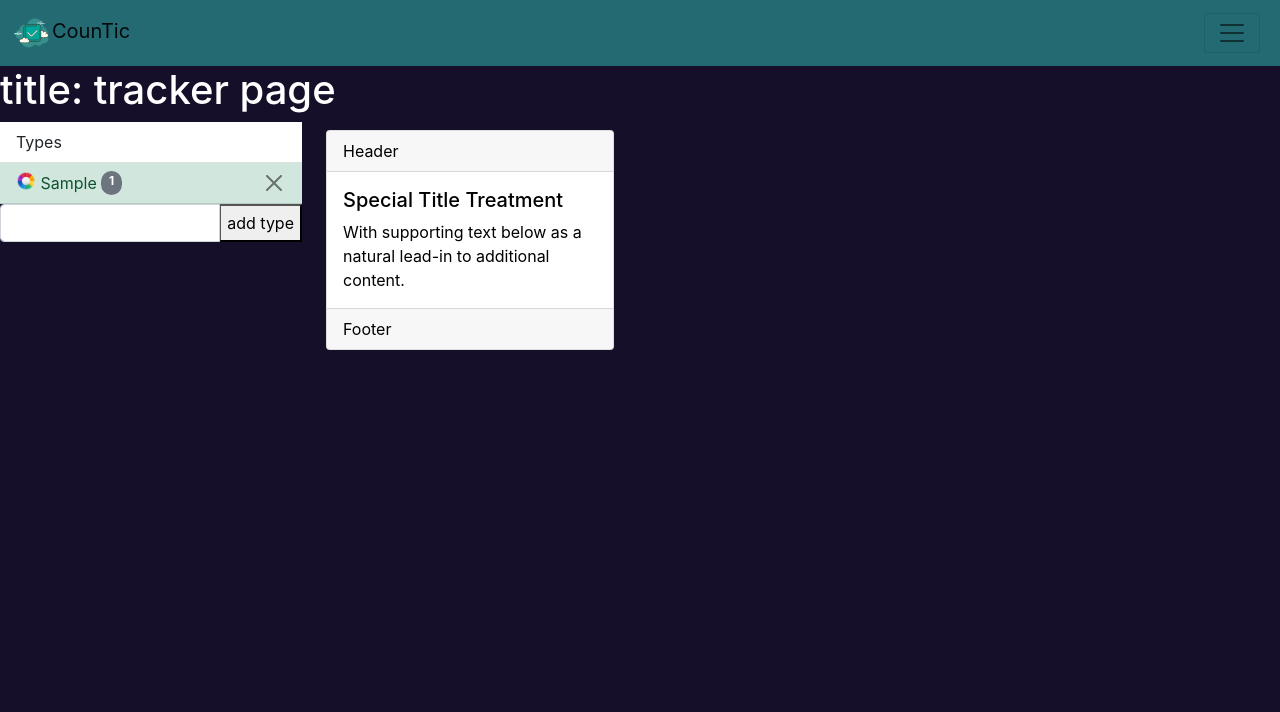
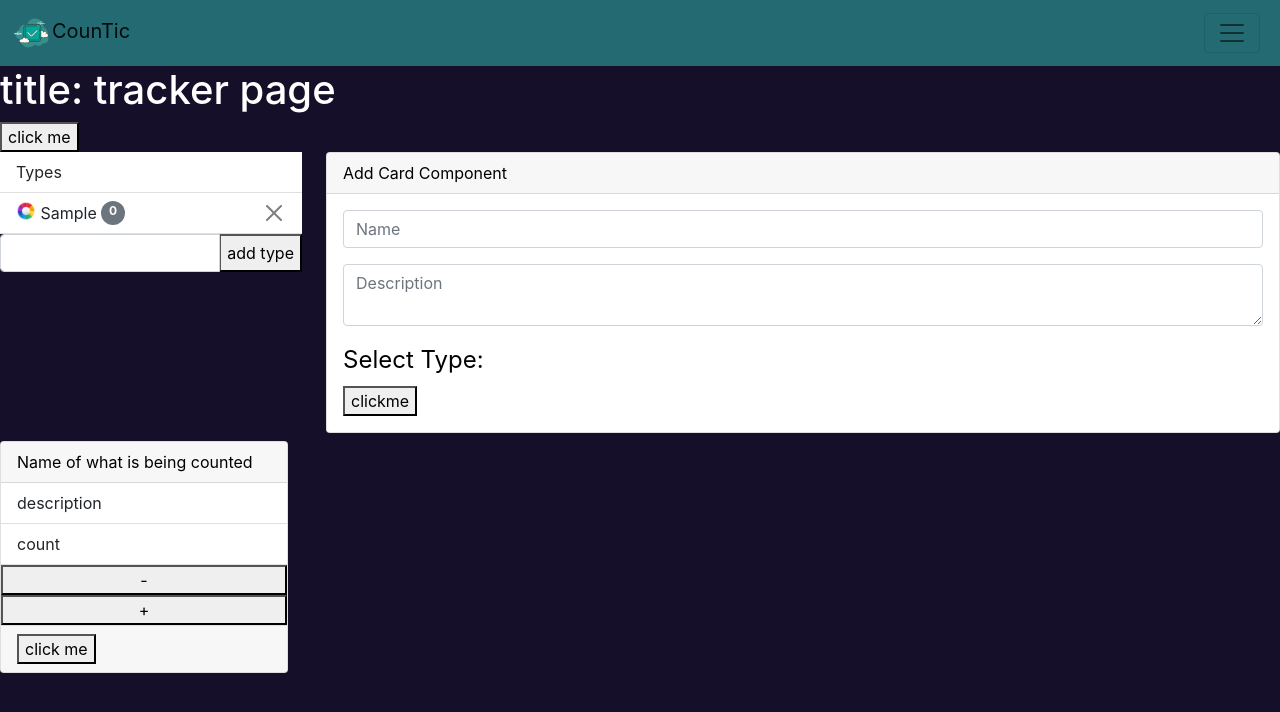
Before and after one commit to TinaCollier/CounTicApp, a React (Create React App) app in the folder public/: page /trackerpage in a window 1280 px wide. Both pictures are taken after typing "Sample" into the empty fields and a click on the button "add type". Shown: the top 712 px of the page. Built offline with nearby package versions, Linux system fonts and the light colour scheme.

Commit message:
added colors to types, added AddCard component with name, description, and types. card changes color when type selected based on type color in type component

```diff
--- a/public/src/components/trackerPage/CountCard.js
+++ b/public/src/components/trackerPage/CountCard.js
@@ -1,14 +1,31 @@
 import {
     Card,
-    CardTitle,
-    CardText,
-    Button,
+    ListGroup,
+    ListGroupItem,
     CardHeader,
     CardBody,
-    CardFooter
+    CardFooter,
+    CardLink,
+    Dropdown,
+    DropdownItem,
+    DropdownMenu,
+    DropdownToggle
 } from 'reactstrap';
 
-function CountCard() {
+function CountCard({ types }) {
+    const listTypes = () => {
+        const currentTypes = types.map( type => {
+            console.log('types', type);
+            const name = type.name;
+            const color = type.color;
+            return (
+                <button color={ color } >{ name }</button>
+            )
+        })
+    }
+    const handleClick = e => {
+        listTypes();
+    }
     return (
         <Card
         className="my-2"
@@ -17,21 +34,16 @@ function CountCard() {
         }}
         >
         <CardHeader>
-            Header
+            Name of what is being counted
         </CardHeader>
-        <CardBody>
-            <CardTitle tag="h5">
-            Special Title Treatment
-            </CardTitle>
-            <CardText>
-            With supporting text below as a natural lead-in to additional content.
-            </CardText>
-            {/* <Button>
-            Go somewhere
-            </Button> */}
-        </CardBody>
+            <ListGroup flush>
+                <ListGroupItem>description</ListGroupItem>
+                <ListGroupItem>count</ListGroupItem>
+                <button>-</button><button>+</button>
+            </ListGroup>
         <CardFooter>
-            Footer
+            <button onClick={ handleClick }>click me</button>
+            { listTypes() }
         </CardFooter>
     </Card>
     )
--- a/public/src/components/trackerPage/TypeList.js
+++ b/public/src/components/trackerPage/TypeList.js
@@ -10,16 +10,14 @@ import {
 
 import colorWheel from '../images/colorwheel.png';
 
-export const TypeList = () => {
-    const [ types, setTypes ] = useState( [] );
+export const TypeList = ({ types, setTypes }) => {
+    // const [ types, setTypes ] = useState( [] );
     const [ type, setType ] = useState( '' );
-    const colors = [ 'success', 'info', 'warning', 'danger' ];
-    const [ colorIndex, setColorIndex ] = useState( 0 );
-    const [ color, setColor ] = useState( "success" );
+    const [ active, setActive ] = useState( false );
 
     const addType = ( type ) => {
         const typesList = types;
-        typesList.push( { id: Date.now(), name: type} );
+        typesList.push( { id: Date.now(), name: type, color: "white", selected: 0 } );
     }
 
     const handleChange = ( e ) => {
@@ -33,16 +31,21 @@ export const TypeList = () => {
         setType( '' );
     }
 
+
     const renderTypes = () => {
         return types.map( ( type ) => {
+            const id = type.id;
+            const color = type.color;
+            const name = type.name;
+            const selected = type.selected;
             return (
-                <ListGroupItem key={ type.id } color={ color } style={{ display: "flex" }}>
-                    <img style={{ height:20,  }} src={ colorWheel } alt="Color Wheel" onClick={ toggleColors }/>
+                <ListGroupItem key={ id } color={ color } style={{ display: "flex" }}>
+                    <img style={{ height:20,  }} src={ colorWheel } alt="Color Wheel" onClick={ () => toggleColors( id ) } />
                     &nbsp;
-                    { type.name }
+                    { name }
                     &nbsp;
-                    <Badge pill >1</Badge>
-                    <CloseButton style={{ marginLeft: "auto" }} onClick={ handleRemoveType } id={ type.id }/>
+                    <Badge pill >{ selected }</Badge>
+                    <CloseButton style={{ marginLeft: "auto" }} onClick={ handleRemoveType } id={ id }/>
                 </ListGroupItem>
             )
         });
@@ -56,16 +59,23 @@ export const TypeList = () => {
         setTypes( updatedTypesList );
     }
 
-    const toggleColors = () => {
-        if( colorIndex < colors.length ) {
-            console.log('colorindex', colorIndex)
-            setColor( colors[ colorIndex + 1 ]);
-            setColorIndex( colorIndex + 1 );
-        } else {
-            console.log('colorindex', colorIndex)
-            setColorIndex( 0 );
-            setColor( colors[ 0 ] );
-        }
+    const toggleColors = ( id ) => {
+        active ? setActive( false ) : setActive( true );
+        types.map( type => {
+            if ( type.id === id ){
+                if ( type.color === "white" ) {
+                    type.color = "success";
+                } else if ( type.color === "success" ) {
+                    type.color = "info";
+                } else if ( type.color === "info" ) {
+                    type.color = "warning";
+                } else if ( type.color === "warning" ) {
+                    type.color = "danger";
+                } else if ( type.color === "danger" ) {
+                    type.color = "white";
+                }
+            }
+        });
     }
 
     return (
@@ -73,22 +83,6 @@ export const TypeList = () => {
             <ListGroupItem>
                 Types
             </ListGroupItem>
-            {/* <ListGroupItem color="success">
-                Behavior{' '}
-                <Badge pill>1</Badge>
-            </ListGroupItem>
-            <ListGroupItem color="info">
-                Symptom{' '}
-                <Badge pill>1</Badge>
-            </ListGroupItem>
-            <ListGroupItem color="warning">
-                Reprimand{' '}
-                <Badge pill>1</Badge>
-            </ListGroupItem>
-            <ListGroupItem color="danger">
-                Compliment{' '}
-                <Badge pill>1</Badge>
-            </ListGroupItem> */}
             { types.length > 0 ? renderTypes() : <ListGroupItem>Add types</ListGroupItem>}
             <InputGroup>
                 <Input
--- /dev/null
+++ b/public/src/pages/AddCard.js
@@ -0,0 +1,86 @@
+import { useState } from 'react';
+import {
+    Card,
+    CardHeader,
+    CardBody,
+    CardText,
+    FormGroup,
+    Input,
+    Label,
+    Form
+} from 'reactstrap';
+
+const AddCard = ({ types }) => {
+    const [ color, setColor ] = useState( "white" );
+    const [ showTypes, setShowTypes ] = useState( false );
+    const radioTypes = e => {
+        console.log('radiotypes', types)
+        return types.forEach( type => {
+            const id = type.id;
+            const name = type.name;
+            console.log('type', name)
+            return (
+                <p key={id}>{name}</p>
+            )
+        });
+    }
+
+    const handleOnChangeValue = e => {
+        setColor( e.target.value );
+    }
+
+    return (
+        <Card
+        onMouseOver={ () => showTypes ? setShowTypes( false ) : setShowTypes( true ) }
+        color={ color }
+        >
+            <CardHeader>
+                Add Card Component
+            </CardHeader>
+            <CardBody>
+                <Form>
+                    <FormGroup>
+                        <Input
+                            placeholder="Name"
+                        />
+                    </FormGroup>
+                    <FormGroup>
+                        <Input
+                        placeholder="Description"
+                        type="textarea"
+                        name="text"
+                        />
+                    </FormGroup>
+                    <FormGroup><legend>Select Type:</legend></FormGroup>
+
+                    { types.map( type => {
+                        const name = type.name;
+                        const id = type.id;
+                        const typeColor = type.color;
+
+                        return (
+                            <FormGroup
+                            key={ id }
+                            check
+                            inline
+                            >
+                                <Input
+                                name="type"
+                                type="radio"
+                                value={ typeColor }
+                                onChange={ handleOnChangeValue }
+                                />
+                                <Label check>
+                                { name }
+                                </Label>
+                            </FormGroup>
+                        )
+                    })}
+                </Form>
+                <button onMouseOver={ () => showTypes ? setShowTypes( false ) : setShowTypes( true ) }>clickme</button>
+            </CardBody>
+        </Card>
+    )
+}
+
+export default AddCard;
--- a/public/src/pages/TrackerPage.js
+++ b/public/src/pages/TrackerPage.js
@@ -1,3 +1,4 @@
+import { useState } from 'react';
 import { TypeList } from "../components/trackerPage/TypeList";
 import {
     Row,
@@ -5,19 +6,30 @@ import {
     CardGroup
 } from 'reactstrap';
 import CountCard from "../components/trackerPage/CountCard";
+import AddCard from './AddCard';
 
 function TrackerPage() {
 
+    const [ types, setTypes ] = useState( [] );
+    const handleClick = e => {
+        console.log('trackerpage', types)
+    }
     return (
         <div>
             <h1>title: tracker page</h1>
+            <button onClick={ handleClick }>click me</button>
             <Row>
                 <Col xs="3">
-                <TypeList />
+                <TypeList types={ types } setTypes={ setTypes } />
                 </Col>
-                <Col xs="auto">
+                <Col>
+                    <AddCard types={ types } />
+                </Col>
+            </Row>
+            <Row>
+            <Col xs="auto">
                 <CardGroup>
-                    <CountCard />
+                    <CountCard types={ types } setTypes={ setTypes } />
 
                 </CardGroup>
                 </Col>
```
